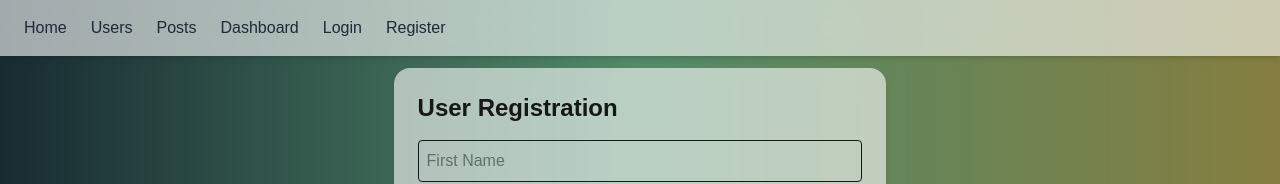
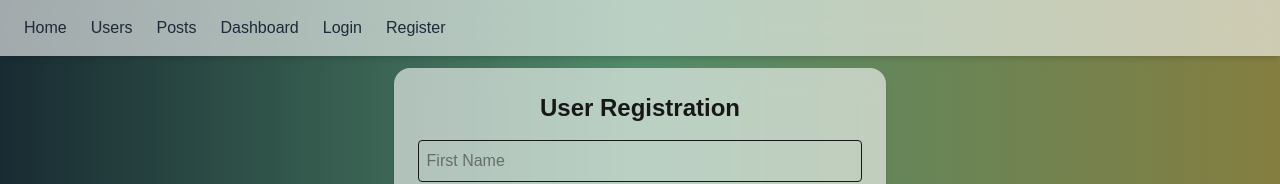
Before and after one commit to gracilla06/FinalProj_AppDev, a Next.js app: page /register in a window 1280 px wide. Shown: the top 184 px of the page. Built offline with nearby package versions, Linux system fonts and the light colour scheme.

Commit message:
Update page.tsx
Center 'User Registration' Text.

```diff
--- a/src/app/register/page.tsx
+++ b/src/app/register/page.tsx
@@ -52,7 +52,7 @@
 
   return (
     <div className="p-6 w-[40%] mx-auto bg-white/60 backdrop-blur-md rounded-2xl shadow-md">
-      <h1 className="text-2xl font-bold mb-4">User Registration</h1>
+      <h1 className="text-2xl font-bold mb-4 text-center">User Registration</h1>
 
       {successMessage && (
         <div className="bg-green-100 border border-green-400 text-green-700 px-4 py-3 rounded mb-4">
```
